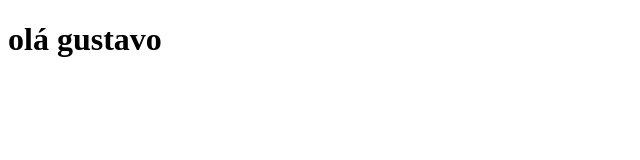
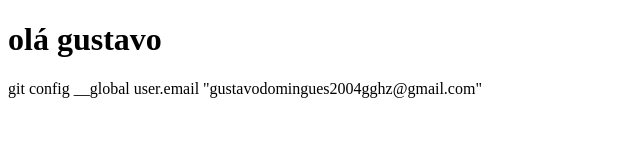
Before and after one commit to CAKeysama/teste-vscode, a plain HTML site: page index.html in a window 1280 px wide. Shown: the whole page, without its empty margins (0-640 px from the left). Drawn offline with Linux system fonts and the light colour scheme.

```diff
--- a/index.html
+++ b/index.html
@@ -8,5 +8,6 @@
 </head>
 <body>
     <h1>olá gustavo</h1>
+    <p>git config __global user.email "gustavodomingues2004gghz@gmail.com"</p>
 </body>
 </html>
```
